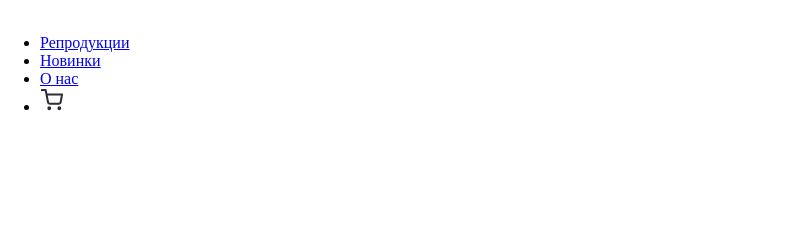
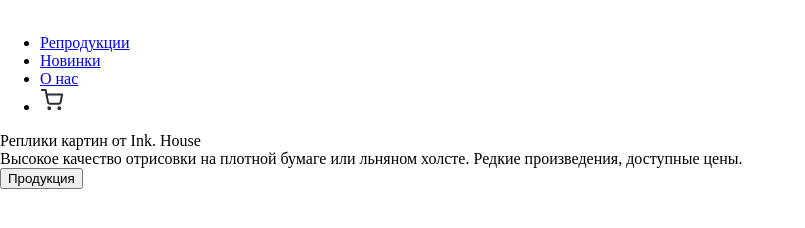
Before and after one commit to shahmuradovilyas17/StepIt, a plain HTML site: page Ptichka/index.html in a window 1280 px wide. Shown: the whole page, without its empty margins (0-805 px from the left). Drawn offline with nearby package versions, Linux system fonts and the light colour scheme; files that its build step writes are made by us from their sources; files whose address does not match are found by name.

Commit message:
Grid added

```diff
--- a/Ptichka/index.html
+++ b/Ptichka/index.html
@@ -36,6 +36,21 @@
             </div>
           </div>
         </div>
+        <div class="site-grid">
+          <div class="site-header-items">
+            <div class="site-header-item-right">
+              <div class="site-header-item-right-title">
+                Реплики картин от <span>Ink. House</span>
+              </div>
+              <div class="site-header-item-right-description">
+                Высокое качество отрисовки на плотной бумаге или льняном холсте.
+                Редкие произведения, доступные цены.
+              </div>
+              <button class="site-header-item-right-button">Продукция</button>
+            </div>
+          </div>
+          <div class="site-content"></div>
+        </div>
       </div>
     </div>
   </body>
```
